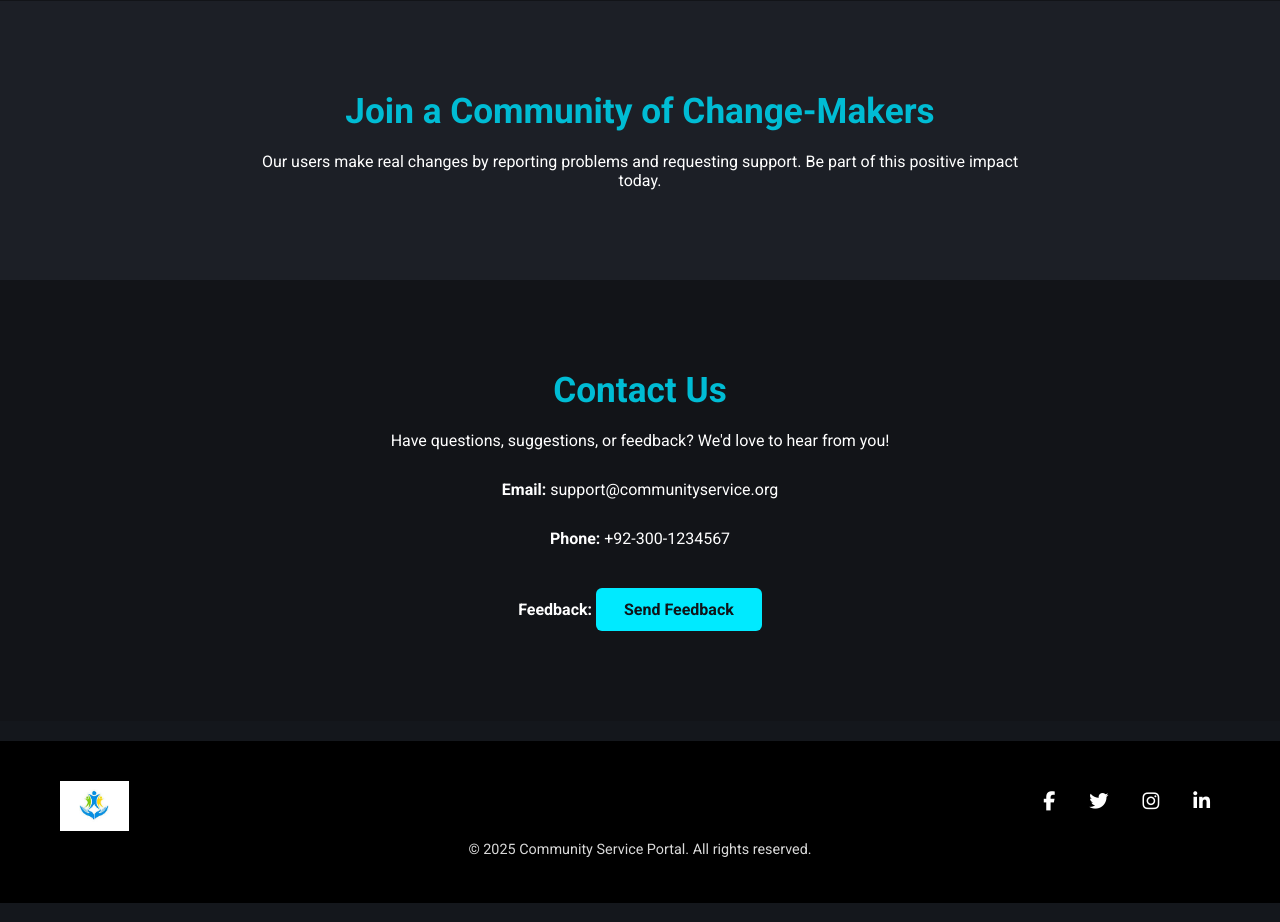
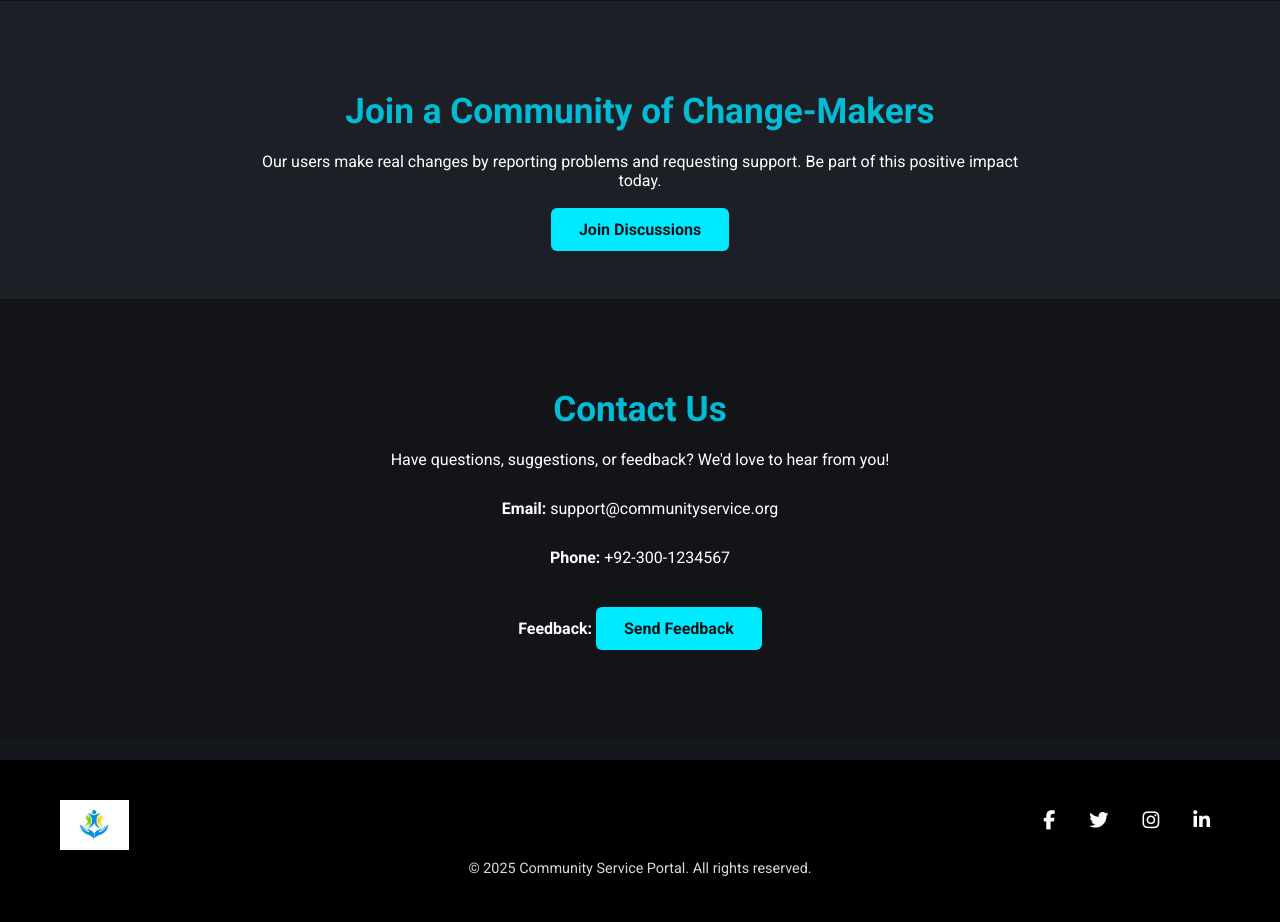
Before and after one commit to dreamygirllll/fixitUp, a Flask app: page / in a window 1280 px wide. Shown: the part 1415-2337 px from the top of the page. Run offline with Flask 3, Linux system fonts and the light colour scheme; some libraries are stand-ins or nearby versions.

Commit message:
signin / register ready

```diff
--- a/static/css/Home.css
+++ b/static/css/Home.css
@@ -154,6 +154,21 @@ section {
     margin-top: 15px;
     color: #00eaff;
 }
+.btn-primary {
+    padding: 12px 28px;
+    background-color: #00eaff;
+    color: #101418;
+    font-weight: bold;
+    border-radius: 6px;
+    transition: all 0.3s ease-in-out;
+    border: none;
+    cursor: pointer;
+}
+
+.btn-primary:hover {
+    background-color: #00bcd4;
+    color: #ffffff;
+}
 
 /* Community Section */
 .community {
--- a/templates/forgot_password.html
+++ b/templates/forgot_password.html
@@ -30,7 +30,7 @@
 
         <!-- Show reset password form -->
         {% elif show_reset %}
-            <form method="POST" class="auth-form">
+            <form method="POST" class="auth-form" autocomplete="off">
                 <input type="hidden" name="email" value="{{ email }}">
                 <input type="password" name="new_password" placeholder="Enter New Password" required>
                 <button type="submit">Reset Password</button>
@@ -38,7 +38,7 @@
 
         <!-- If email was not passed or is invalid -->
         {% else %}
-            <p class="info-msg">Cannot reset password. Please try again from the <a href="{{ url_for('login') }}">login page</a>.</p>
+            <p class="info-msg">Cannot reset password. Please try again from the login page.</p>
         {% endif %}
 
         <p class="auth-links"><a href="{{ url_for('login') }}">Back to Login</a></p>
--- a/templates/home.html
+++ b/templates/home.html
@@ -80,6 +80,7 @@
 <section class="section community">
     <h2>Join a Community of Change-Makers</h2>
     <p>Our users make real changes by reporting problems and requesting support. Be part of this positive impact today.</p>
+    <a href="{{ url_for('discussions') }}" class="btn btn-primary">Join Discussions</a>
 </section>
 
 <!-- Contact Us -->
--- a/templates/login.html
+++ b/templates/login.html
@@ -12,8 +12,8 @@
     <h2 class="auth-heading">Welcome Back</h2>
 
     <!-- Login Form -->
-    <form method="POST" class="auth-form">
-        <input type="email" name="email" placeholder="Email" required>
+    <form method="POST" class="auth-form" autocomplete="off">
+        <input type="email" name="email" placeholder="Email" autocomplete="off" required>
         <input type="password" name="password" placeholder="Password" required>
 
         {% if error %}
```
